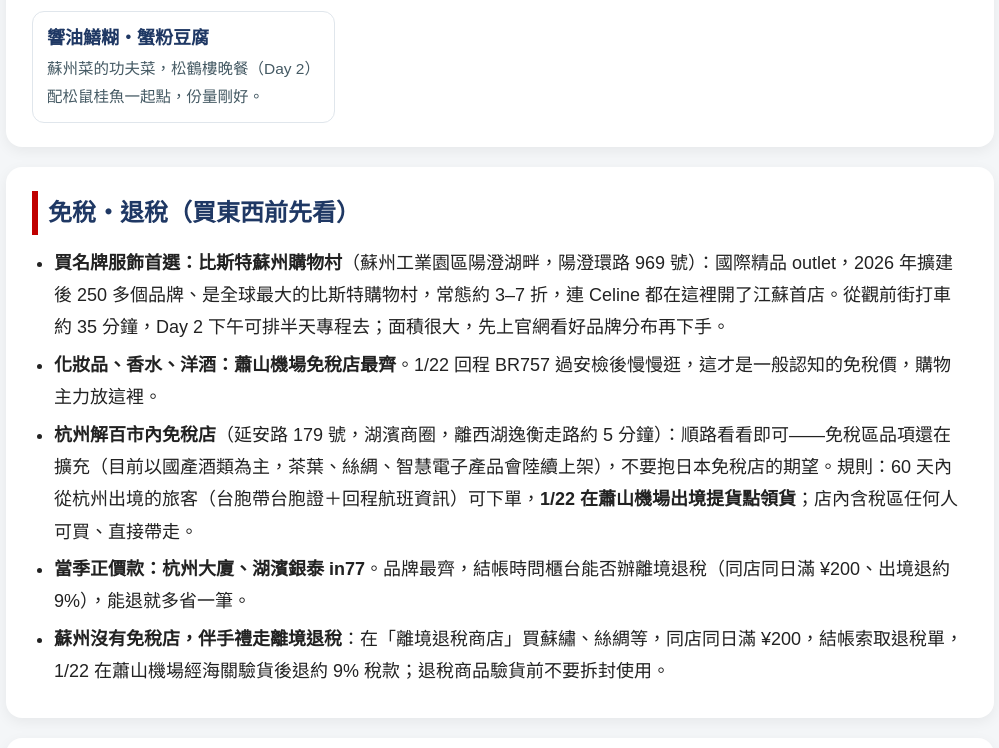
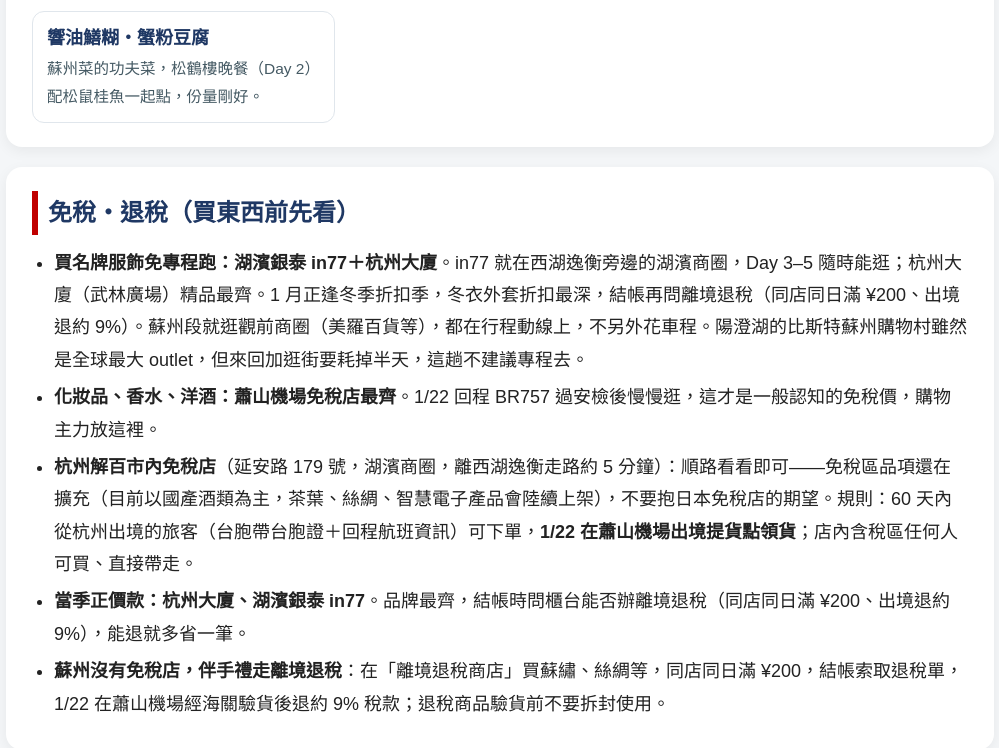
Before and after one commit to Lingo1516/hangzhou-suzhou-plan, a plain HTML site: page index.html in a window 1280 px wide. Shown: the part 11252-12000 px from the top of the page, without its empty margins (140-1139 px from the left). Drawn offline with Linux system fonts and the light colour scheme.

Commit message:
Final update index.html duty-free/tax-refund section (2026-11-18)

```diff
--- a/index.html
+++ b/index.html
@@ -287,7 +287,7 @@
 <section id="dutyfree">
   <h2>免稅・退稅（買東西前先看）</h2>
   <ul>
-    <li><b>買名牌服飾首選：比斯特蘇州購物村</b>（蘇州工業園區陽澄湖畔，陽澄環路 969 號）：國際精品 outlet，2026 年擴建後 250 多個品牌、是全球最大的比斯特購物村，常態約 3–7 折，連 Celine 都在這裡開了江蘇首店。從觀前街打車約 35 分鐘，Day 2 下午可排半天專程去；面積很大，先上官網看好品牌分布再下手。</li>
+    <li><b>買名牌服飾免專程跑：湖濱銀泰 in77＋杭州大廈</b>。in77 就在西湖逸衡旁邊的湖濱商圈，Day 3–5 隨時能逛；杭州大廈（武林廣場）精品最齊。1 月正逢冬季折扣季，冬衣外套折扣最深，結帳再問離境退稅（同店同日滿 ¥200、出境退約 9%）。蘇州段就逛觀前商圈（美羅百貨等），都在行程動線上，不另外花車程。陽澄湖的比斯特蘇州購物村雖然是全球最大 outlet，但來回加逛街要耗掉半天，這趟不建議專程去。</li>
     <li><b>化妝品、香水、洋酒：蕭山機場免稅店最齊</b>。1/22 回程 BR757 過安檢後慢慢逛，這才是一般認知的免稅價，購物主力放這裡。</li>
     <li><b>杭州解百市內免稅店</b>（延安路 179 號，湖濱商圈，離西湖逸衡走路約 5 分鐘）：順路看看即可——免稅區品項還在擴充（目前以國產酒類為主，茶葉、絲綢、智慧電子產品會陸續上架），不要抱日本免稅店的期望。規則：60 天內從杭州出境的旅客（台胞帶台胞證＋回程航班資訊）可下單，<b>1/22 在蕭山機場出境提貨點領貨</b>；店內含稅區任何人可買、直接帶走。</li>
     <li><b>當季正價款：杭州大廈、湖濱銀泰 in77</b>。品牌最齊，結帳時問櫃台能否辦離境退稅（同店同日滿 ¥200、出境退約 9%），能退就多省一筆。</li>
```
